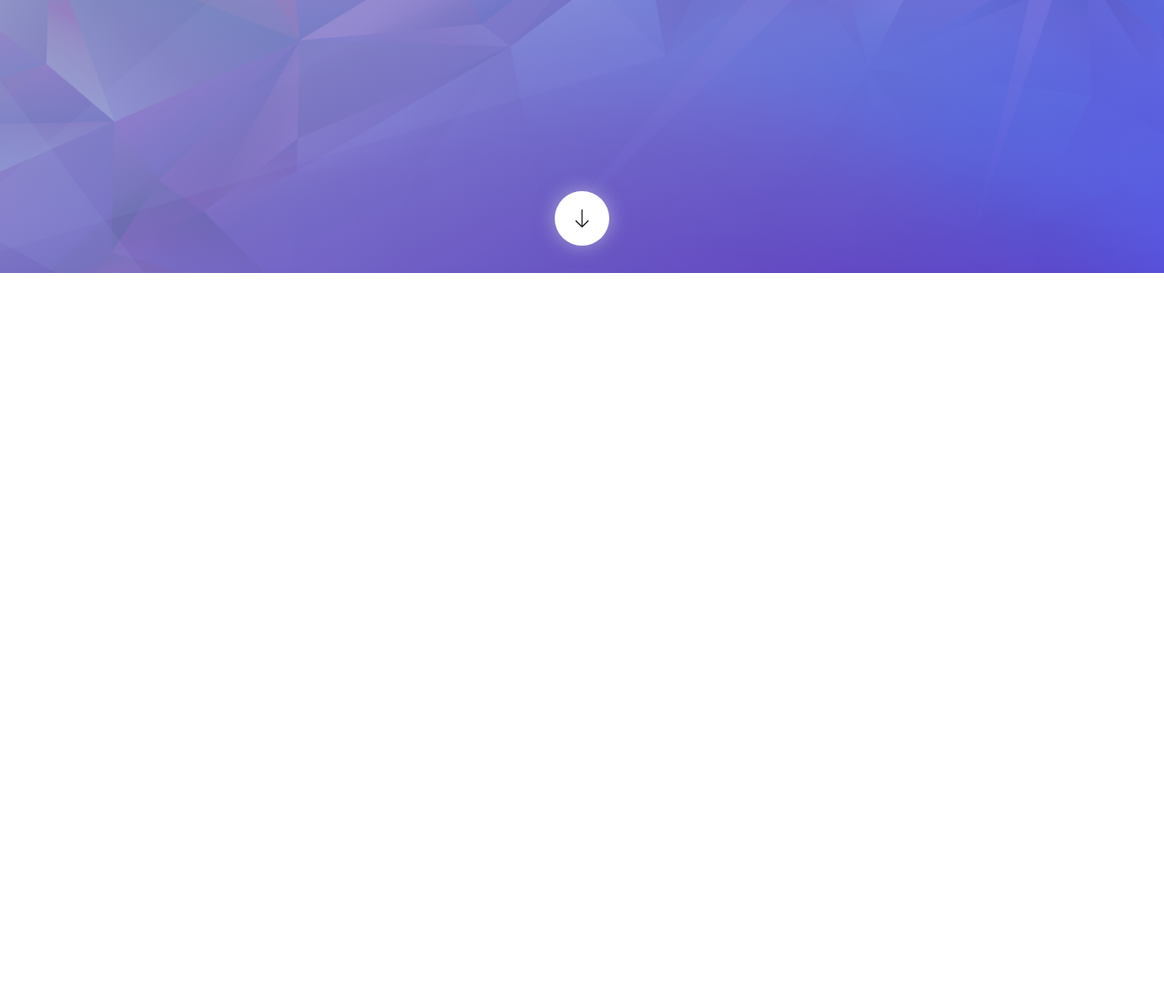
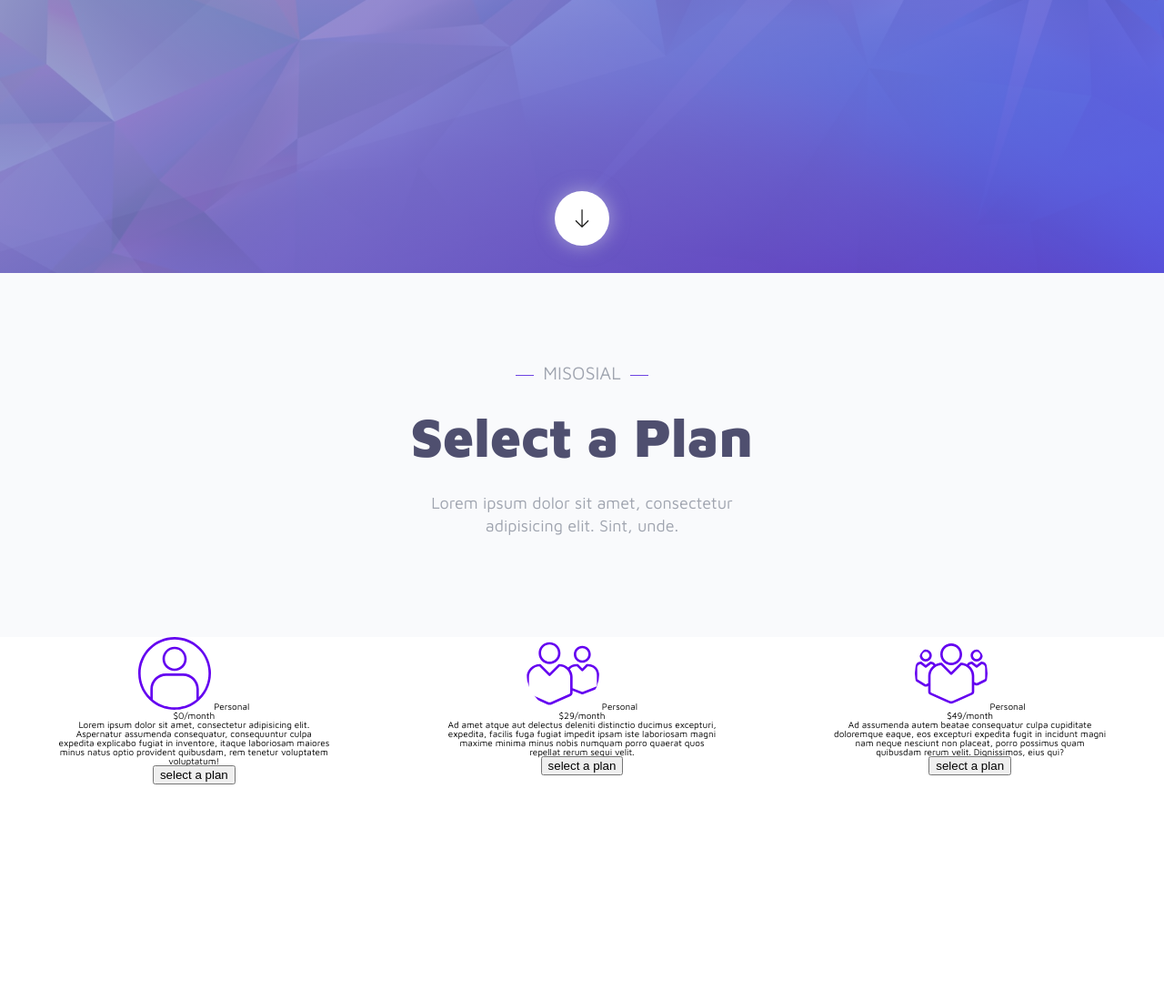
Before and after one commit to Elenakostenko/practice-flex, a plain HTML site: page index.html in a window 1280 px wide. Shown: the part 500-1600 px from the top of the page at 91% size. Before the commit the page ends 800 px from the top, so only its background shows below. Drawn offline with Linux system fonts and the light colour scheme.

Commit message:
work with table-header

```diff
--- a/index.html
+++ b/index.html
@@ -40,6 +40,41 @@
         </div>
     </a>
 </div>
+<div class="table">
+<div class="table-header">
+    <span class="table-subtitle">Misosial</span>
+    <h2>Select a Plan</h2>
+    <p>Lorem ipsum dolor sit amet, consectetur adipisicing elit. Sint, unde.</p>
+</div>
+</div>
+<div class="price-tags">
+    <div class="price-tag">
+        <img class="users" src="images/user.svg" alt="">
+        <span>Personal</span>
+        <h4>$0/month</h4>
+        <p>Lorem ipsum dolor sit amet, consectetur adipisicing elit. Aspernatur assumenda consequatur, consequuntur
+            culpa expedita explicabo fugiat in inventore, itaque laboriosam maiores minus natus optio provident
+            quibusdam, rem tenetur voluptatem voluptatum!</p>
+        <button class="prise-btn">select a plan</button>
+    </div>
+    <div class="price-tag">
+        <img class="users group" src="images/friends.svg" alt="">
+        <span>Personal</span>
+        <h4>$29/month</h4>
+        <p>Ad amet atque aut delectus deleniti distinctio ducimus excepturi, expedita, facilis fuga fugiat impedit ipsam
+            iste laboriosam magni maxime minima minus nobis numquam porro quaerat quos repellat rerum sequi velit.</p>
+        <button class="prise-btn">select a plan</button>
+    </div>
+    <div class="price-tag">
+        <img class="users group" src="images/group.svg" alt="">
+        <span>Personal</span>
+        <h4>$49/month</h4>
+        <p>Ad assumenda autem beatae consequatur culpa cupiditate doloremque eaque, eos excepturi expedita fugit in
+            incidunt magni nam neque nesciunt non placeat, porro possimus quam quibusdam rerum velit. Dignissimos, eius
+            qui?</p>
+        <button class="prise-btn">select a plan</button>
+    </div>
+</div>
 
 </body>
 </html>
--- a/style.css
+++ b/style.css
@@ -4,6 +4,9 @@
 body{
     font-family: 'Maven Pro', sans-serif;
     margin: 0;
+}
+html {
+    font-size: 10px;
 }
 .main{
     color: #fff;
@@ -120,3 +123,68 @@ body{
     height: 20px;
     margin: 20px;
 }
+.table {
+    background-color: #f9fafc;
+    height: 30vh;
+    min-height: 400px;
+    padding: 10rem;
+}
+.table-header {
+    text-align: center;
+}
+.table-header span {
+    text-transform: uppercase;
+    font-size: 2rem;
+    color: #9fa4af;
+
+}
+.table-header h2 {
+    color: #4f4f6f;
+    font-weight: 900;
+    line-height: 2;
+    font-size: 6rem;
+}
+.table-header p {
+    font-size: 1.8rem;
+    display: inline-block;
+    width: 40rem;
+    line-height: 1.4;
+    color: #9fa4af;
+}
+.table-header span:before {
+    content: " ";
+    width: 20px;
+    height: 1px;
+    background-color: #6e45e2;
+    display: inline-block;
+    vertical-align: middle;
+    margin-right: 10px;
+
+}
+.table-header span:after {
+    content: " ";
+    width: 20px;
+    height: 1px;
+    background-color: #6e45e2;
+    display: inline-block;
+    vertical-align: middle;
+    margin-left: 10px;
+
+}
+.price-tags {
+    display: flex;
+    justify-content: space-around;
+}
+.price-tag {
+    width: 300px;
+    height: 400px;
+    text-align: center;
+
+}
+.price-tags .price-tag img.users {
+    height: 80px;
+}
+.price-tags .price-tag img.users.group {
+    border-radius: 50%;
+    border-color: #6400F0;
+}
```
Also changed, not shown: images/friends.svg (added), images/group.svg (added), images/user.svg (added).
